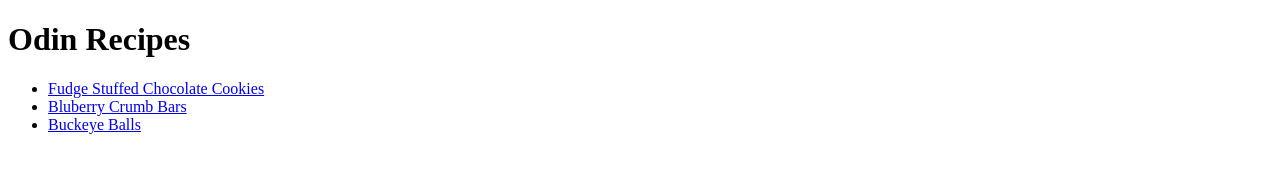
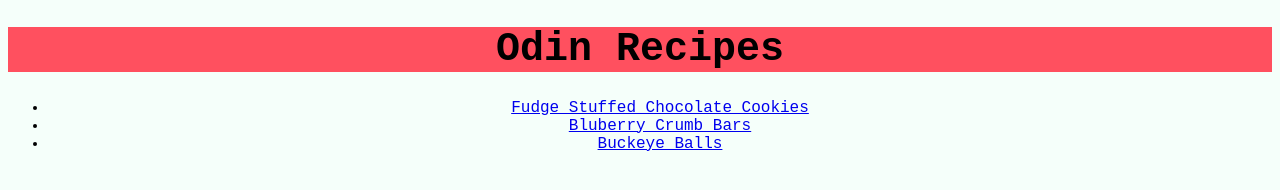
Before and after one commit to p4nd0ra007/odin-recipes, a plain HTML site: page index.html in a window 1280 px wide. Drawn offline with Linux system fonts and the light colour scheme.

Commit message:
add styless.css and link to index.html

```diff
--- a/index.html
+++ b/index.html
@@ -3,6 +3,7 @@
     <head>
         <meta charset="utf-8">
         <title>Odin Recipes</title>
+        <link rel="stylesheet" href="styles.css">
     </head>
     <body>
         <h1>Odin Recipes</h1>
--- /dev/null
+++ b/styles.css
@@ -0,0 +1,12 @@
+* {font-family:"Courier New", monospace;
+background-color:mintcream}
+
+h1{font-size:40px;
+text-align:center;
+background-color:rgb(255, 80, 95)}
+
+ul{text-align: center;
+font-size: 16px;
+}
+
+a {color:}
```
Also changed, not shown: fudge-cookies.html (+1 -1 lines).
